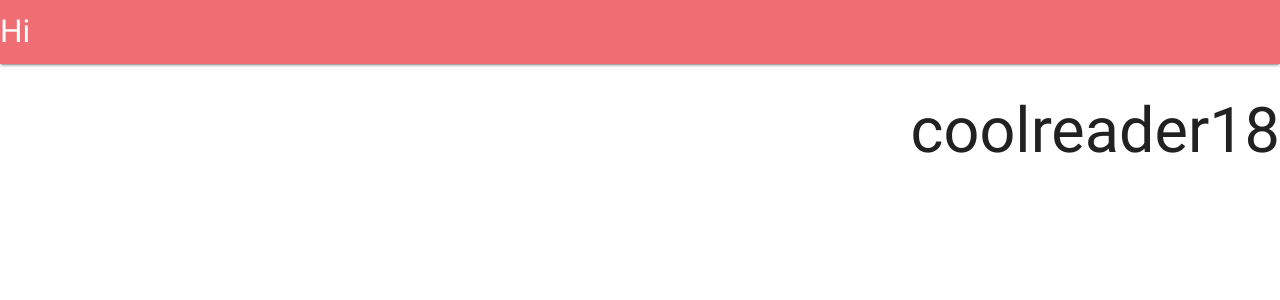
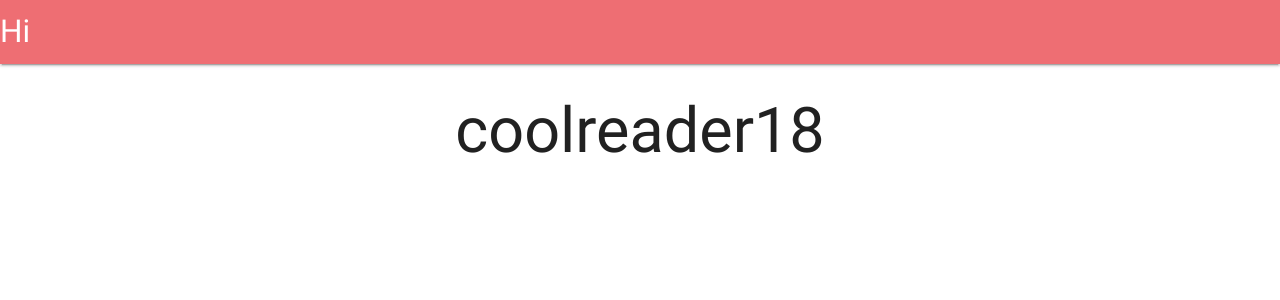
Before and after one commit to coolreader18/coolreader18.github.io-old, a Jekyll site: the page built from index.html, in a window 1280 px wide. Shown: the top 300 px of the page. Built offline with Jekyll 4.4.1, drawn with Linux system fonts in a browser that asks for light colours; nearby versions of some CDN libraries.

Commit message:
center-align

```diff
--- a/index.html
+++ b/index.html
@@ -1,7 +1,7 @@
 ---
 layout: default
 ---
-<h1 class="right-align">{{ site.title }}</h1>
+<h1 class="center-align">{{ site.title }}</h1>
 
 <div class="carousel">
   <a class="carousel-item"><div class="card"></div></a>
```
